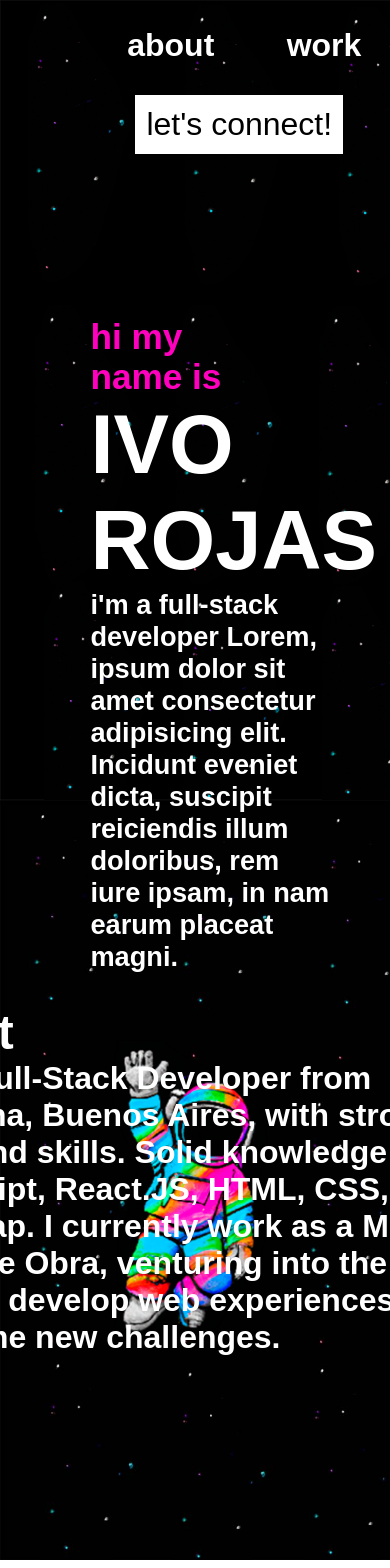
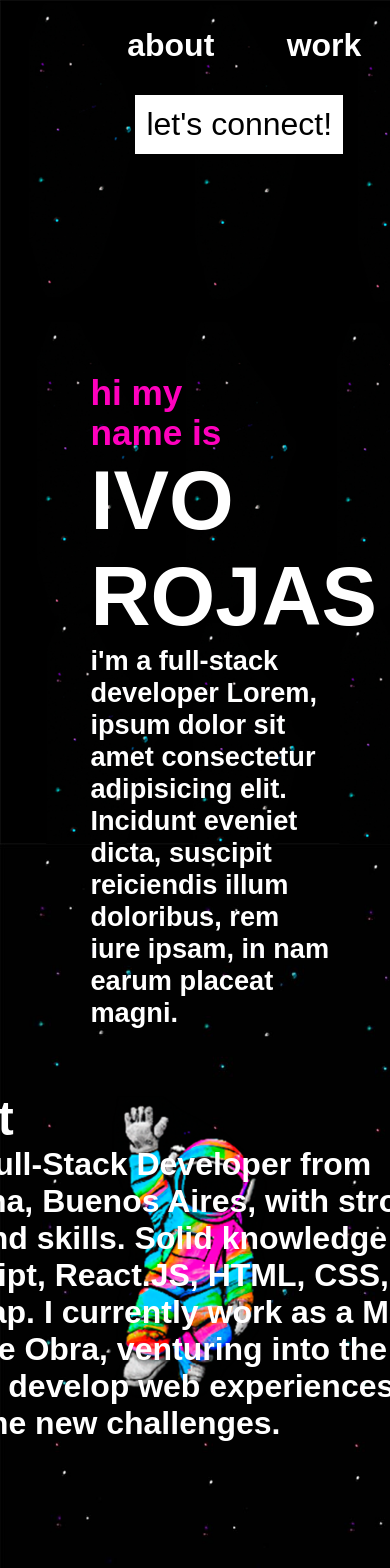
Before and after one commit to ivorojas/Portafolio, a React (Create React App) app: page / in a window 390 px wide. Shown: the top 1568 px of the page. Built offline with nearby package versions, Linux system fonts and the light colour scheme; a web font is replaced by a local one.

Commit message:
responsive details

```diff
--- a/src/components/About.css
+++ b/src/components/About.css
@@ -7,7 +7,8 @@
   /* background-color: rgb(10, 6, 32);*/
     background-size: cover;
     color: white;
-    height: 760px;
+    /*height: 760px;*/
+    height: 100vh;
     font-family: 'Agency FB', arial;
     font-size: 2rem;
 }
--- a/src/components/Home.css
+++ b/src/components/Home.css
@@ -2,13 +2,19 @@
     background-image: url("../img/BACKGROUND.jpg");
     background-size: cover;
     color: white;
-    height: 800px;
+    /*height: 800px;*/
+    height: 100vh;
+
+}
+
+#div_navbar {
+    position: relative;
 
 }
 
 #container-content {
     position: relative;
-    top: 6rem;
+    top: 18vh;
     display: flex;
  flex-direction: row;
  justify-content: space-around;
```
